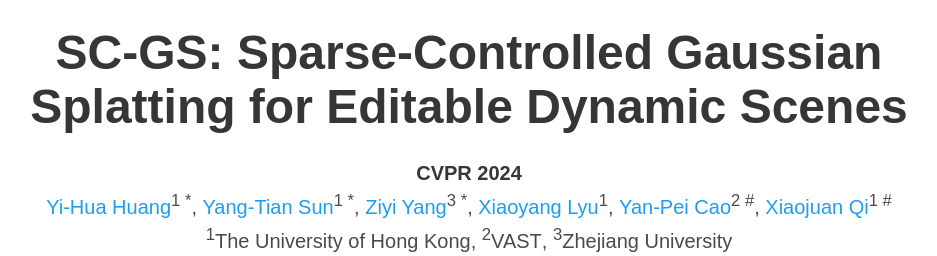
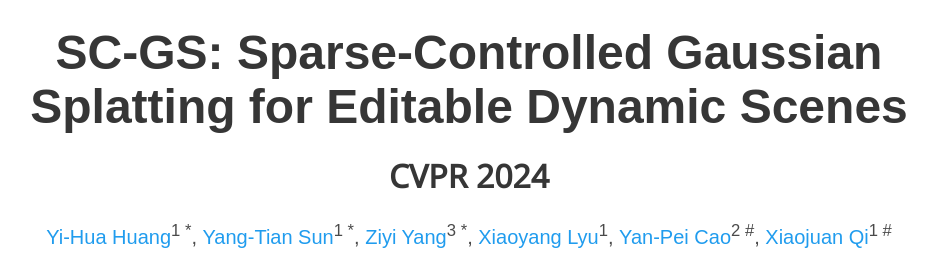
Before and after one commit to yihua7/SC-GS-web, a plain HTML site: page index.html in a window 1280 px wide. Shown: the part 74-330 px from the top of the page, without its empty margins (171-1108 px from the left). Drawn offline with nearby package versions, Linux system fonts and the light colour scheme; some icons are missing; a web font is replaced by a local one.

Commit message:
Update index.html

```diff
--- a/index.html
+++ b/index.html
@@ -70,7 +70,7 @@
           <div class="column has-text-centered">
             <h1 class="title is-1 publication-title">SC-GS: Sparse-Controlled Gaussian Splatting for Editable Dynamic Scenes</h1>
 
-            <div class="is-size-5 publication-authors">
+            <div class="title is-3">
             <strong>CVPR 2024</strong>
             </div>
 
```
